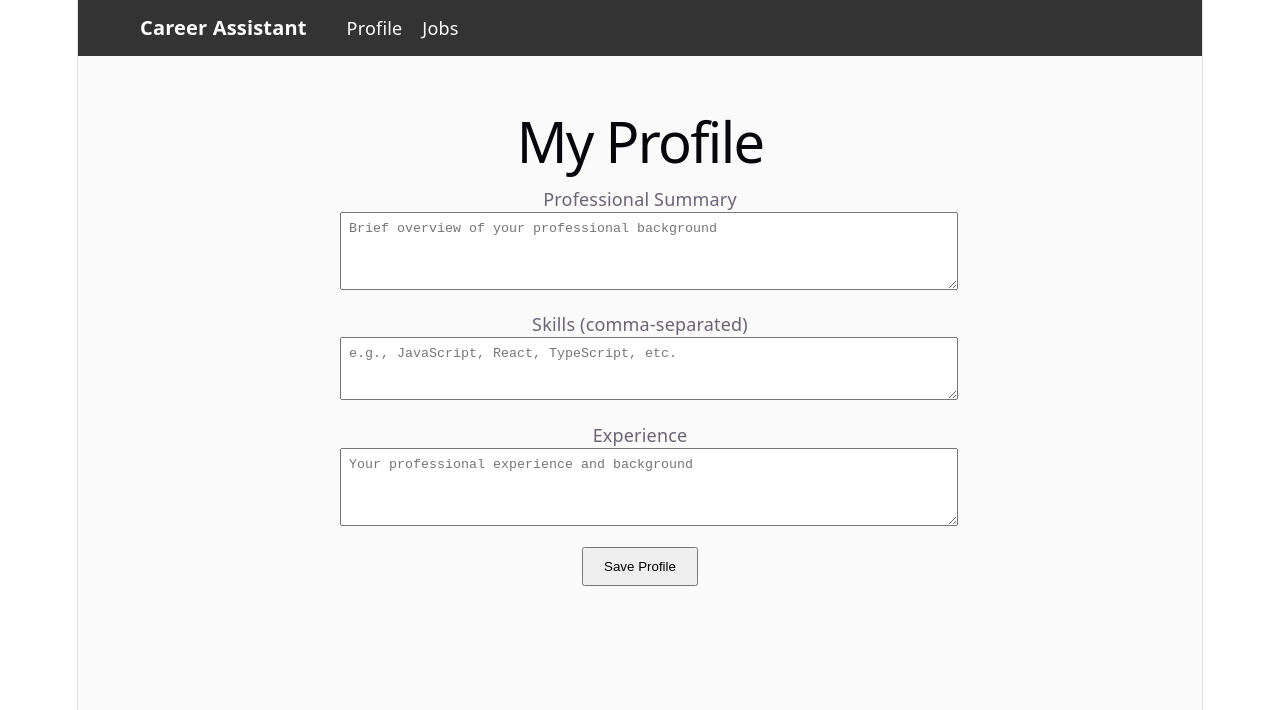
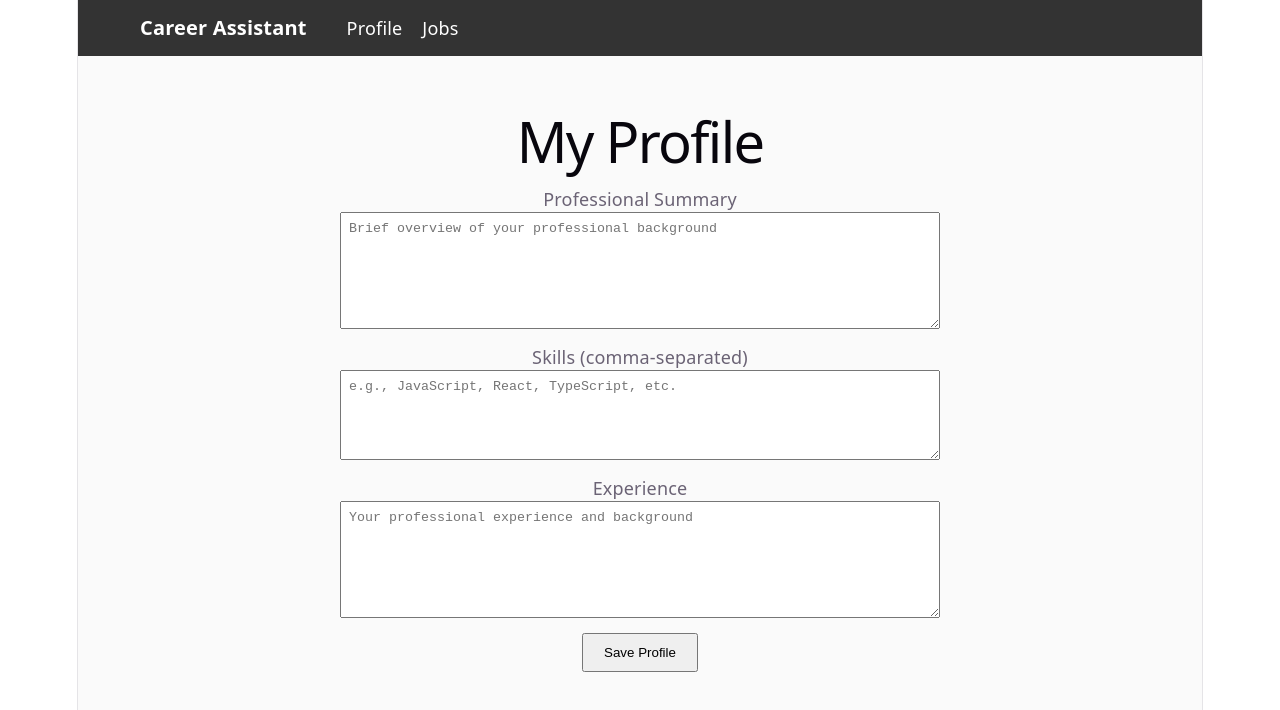
Before and after one commit to rlammers/career-assistant, a React (Vite) app in the folder src/frontend/: page /profile in a window 1280 px wide. Shown: the top 710 px of the page. Built offline with nearby package versions, Linux system fonts and the light colour scheme; no server answers.

Commit message:
(fix) Text box sizing and overflows.

```diff
--- a/src/frontend/src/App.css
+++ b/src/frontend/src/App.css
@@ -1,3 +1,21 @@
+.form-input,
+.form-textarea {
+  box-sizing: border-box;
+  display: block;
+  width: 100%;
+  max-width: 100%;
+  padding: 8px;
+}
+
+.form-textarea {
+  min-height: 5rem;
+  resize: vertical;
+}
+
+.form-textarea--large {
+  min-height: 6.5rem;
+}
+
 .counter {
   font-size: 16px;
   padding: 5px 10px;
--- a/src/frontend/src/pages/JobListPage.tsx
+++ b/src/frontend/src/pages/JobListPage.tsx
@@ -109,37 +109,37 @@ export const JobListPage = () => {
           <div style={{ marginBottom: '10px' }}>
             <label htmlFor="company">Company</label>
             <input
+              className="form-input"
               id="company"
               type="text"
               name="company"
               value={formData.company}
               onChange={handleChange}
               required
-              style={{ width: '100%', padding: '8px' }}
             />
           </div>
           <div style={{ marginBottom: '10px' }}>
             <label htmlFor="role">Role</label>
             <input
+              className="form-input"
               id="role"
               type="text"
               name="role"
               value={formData.role}
               onChange={handleChange}
               required
-              style={{ width: '100%', padding: '8px' }}
             />
           </div>
           <div style={{ marginBottom: '10px' }}>
             <label htmlFor="jobDescription">Job Description</label>
             <textarea
+              className="form-textarea form-textarea--large"
               id="jobDescription"
               name="jobDescription"
               value={formData.jobDescription}
               onChange={handleChange}
               required
               rows={6}
-              style={{ width: '100%', padding: '8px' }}
             />
           </div>
           <button type="submit" disabled={loading} style={{ padding: '10px 20px', cursor: 'pointer' }}>
--- a/src/frontend/src/pages/ProfilePage.tsx
+++ b/src/frontend/src/pages/ProfilePage.tsx
@@ -64,39 +64,39 @@ export const ProfilePage = () => {
         <div style={{ marginBottom: '15px' }}>
           <label htmlFor="summary">Professional Summary</label>
           <textarea
+            className="form-textarea form-textarea--large"
             id="summary"
             name="summary"
             value={formData.summary}
             onChange={handleChange}
             placeholder="Brief overview of your professional background"
             rows={4}
-            style={{ width: '100%', padding: '8px' }}
           />
         </div>
 
         <div style={{ marginBottom: '15px' }}>
           <label htmlFor="skills">Skills (comma-separated)</label>
           <textarea
+            className="form-textarea"
             id="skills"
             name="skills"
             value={formData.skills}
             onChange={handleChange}
             placeholder="e.g., JavaScript, React, TypeScript, etc."
             rows={3}
-            style={{ width: '100%', padding: '8px' }}
           />
         </div>
 
         <div style={{ marginBottom: '15px' }}>
           <label htmlFor="experience">Experience</label>
           <textarea
+            className="form-textarea form-textarea--large"
             id="experience"
             name="experience"
             value={formData.experience}
             onChange={handleChange}
             placeholder="Your professional experience and background"
             rows={4}
-            style={{ width: '100%', padding: '8px' }}
           />
         </div>
 
```
